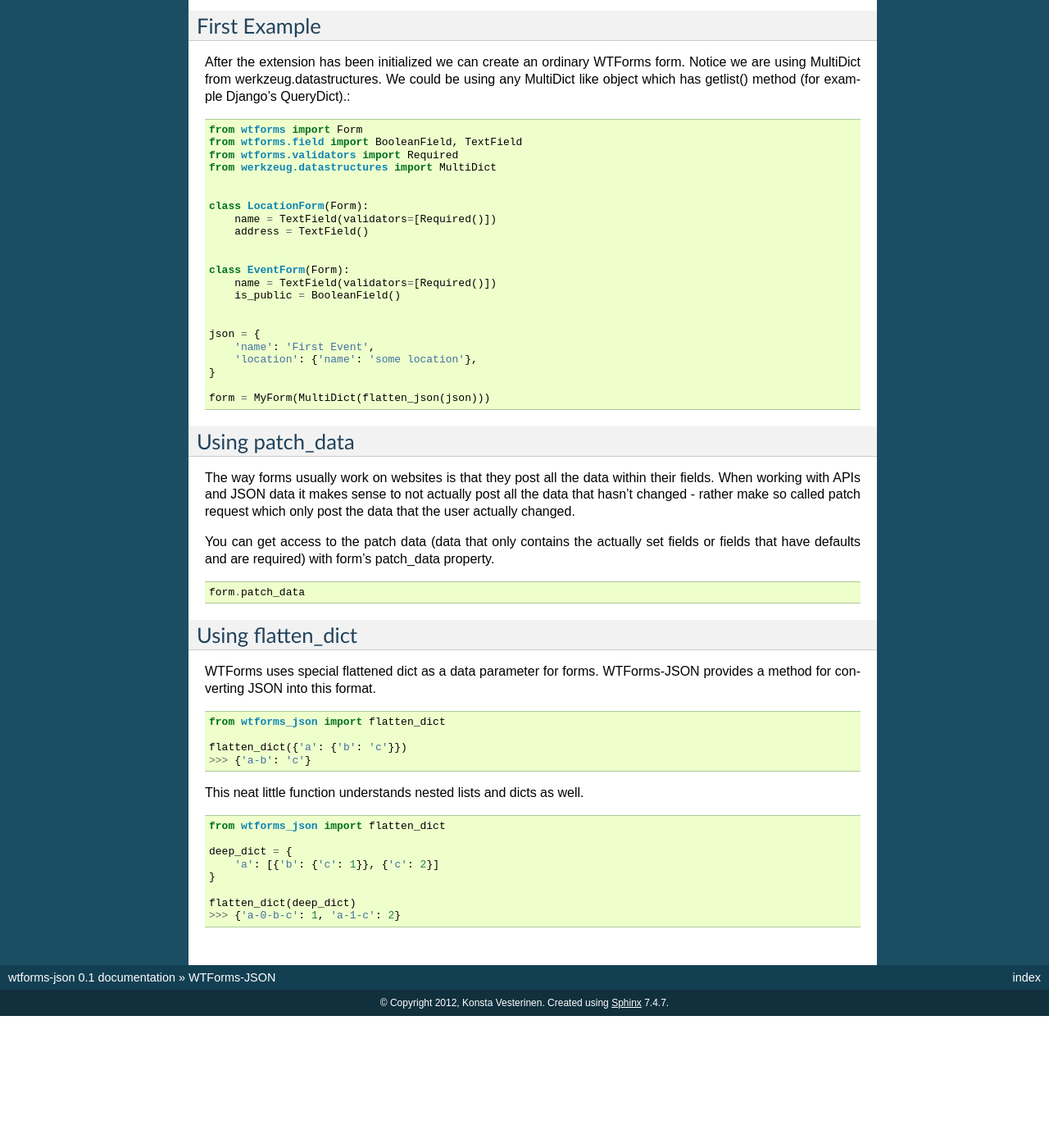
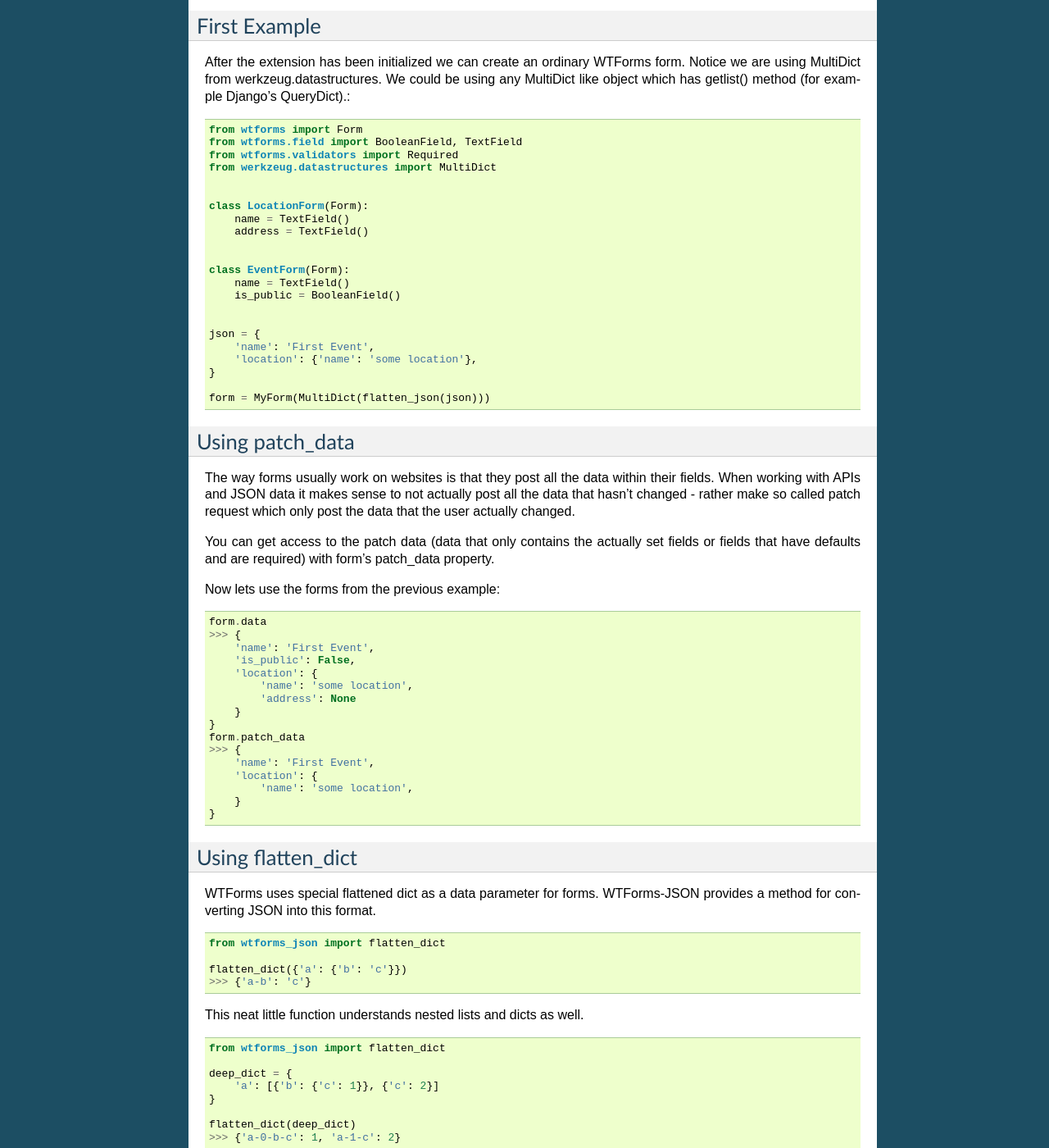
Before and after one commit to kvesteri/wtforms-json, a Sphinx documentation site: the page built from docs/index.rst, in a window 1280 px wide and 1400 px high, scrolled down 486 px. Shown: the whole window at 82% size. Built offline with Sphinx 7.4.7, drawn with Linux system fonts in a browser that asks for light colours; before the commit the page ends 1725 px from its top, so only the background shows below that.

Commit message:
updated docs

```diff
--- a/docs/index.rst
+++ b/docs/index.rst
@@ -1,5 +1,5 @@
 WTForms-JSON
-========================================
+============
 
 WTForms-JSON is a WTForms extension for JSON data handling.
 
@@ -45,12 +45,12 @@ Django's QueryDict).::
 
 
     class LocationForm(Form):
-        name = TextField(validators=[Required()])
+        name = TextField()
         address = TextField()
 
 
     class EventForm(Form):
-        name = TextField(validators=[Required()])
+        name = TextField()
         is_public = BooleanField()
 
 
@@ -71,9 +71,25 @@ patch request which only post the data that the user actually changed.
 You can get access to the patch data (data that only contains the actually set
 fields or fields that have defaults and are required) with form's patch_data
 property.
+
+Now lets use the forms from the previous example:
 ::
-
+    form.data
+    >>> {
+        'name': 'First Event',
+        'is_public': False,
+        'location': {
+            'name': 'some location',
+            'address': None
+        }
+    }
     form.patch_data
+    >>> {
+        'name': 'First Event',
+        'location': {
+            'name': 'some location',
+        }
+    }
 
 
 Using flatten_dict
```
